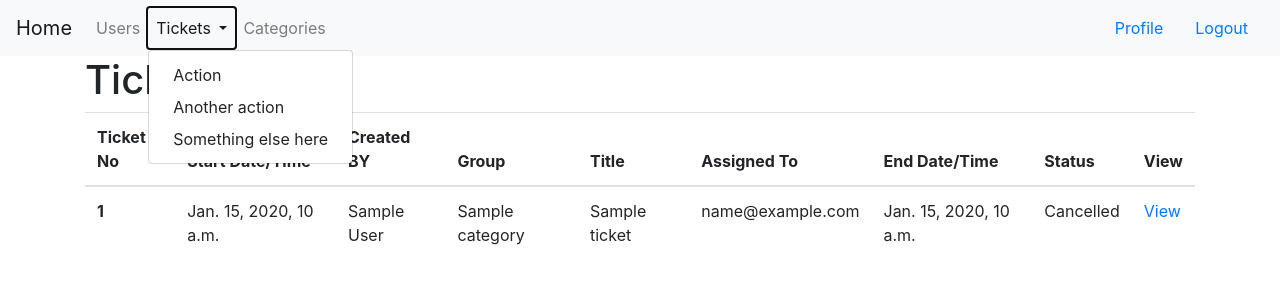
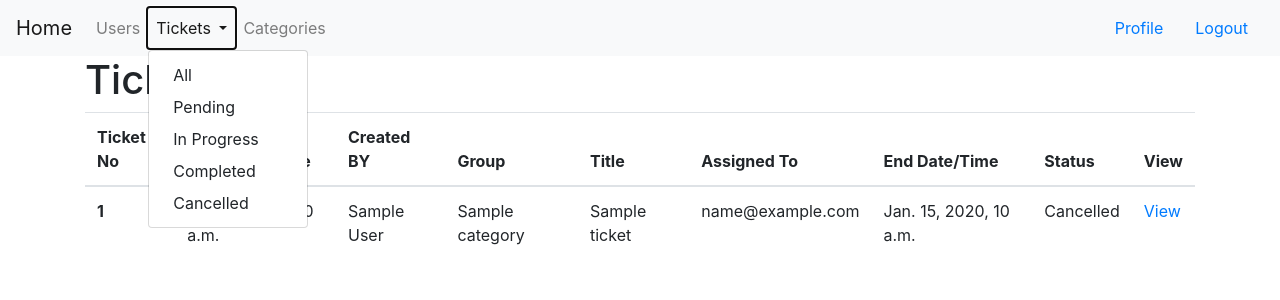
Before and after one commit to VatsSanghvi/TickitGenerator, a Django app: page /ticket_list/ in a window 1280 px wide, after a click on "Tickets". Shown: the top 300 px of the page. Run offline with Django 3.2, Linux system fonts and the light colour scheme; a user stored in the database is signed in; tables that the repository leaves empty hold one stand-in row (values such as "Sample post"); some libraries are stand-ins or nearby versions.

Commit message:
ticket assign process updates

```diff
--- a/templates/base.html
+++ b/templates/base.html
@@ -21,9 +21,11 @@
               Tickets
             </a>
             <div class="dropdown-menu" aria-labelledby="navbarDropdown">
-              <a class="dropdown-item" href="#">Action</a>
-              <a class="dropdown-item" href="#">Another action</a>
-              <a class="dropdown-item" href="#">Something else here</a>
+              <a class="dropdown-item" href="{% url 'ticket_list' %}">All</a>
+              <a class="dropdown-item" href="{% url 'ticket_list_status' 'Pending' %}">Pending</a>
+              <a class="dropdown-item" href="{% url 'ticket_list_status' 'In Progress' %}">In Progress</a>
+              <a class="dropdown-item" href="{% url 'ticket_list_status' 'Completed' %}">Completed</a>
+              <a class="dropdown-item" href="{% url 'ticket_list_status' 'Cancelled' %}">Cancelled</a>
             </div>
           </li>
           <li class="nav-item"><a class="nav-link" href="{% url 'category_list' %}">Categories</a></li>
--- a/templates/vats/ticket_detail.html
+++ b/templates/vats/ticket_detail.html
@@ -8,6 +8,9 @@
   <p><b>Title</b><br>{{ ticket.group }}</p>
   <p><b>Description</b><br>{{ ticket.problem_descp }}</p>
   <p><b>Status</b><br>{{ ticket.status }}</p>
+  {% if ticket.status != 'Pending' %}
+  <p><b>Assigned To</b><br>{{ ticket.assigned_to.first_name }} {{ ticket.assigned_to.last_name }}</p>
+  {% endif %}
   {% if request.user.role == "Viewer" %}
   {% else %}
   <a type='submit'href={% url 'ticket_update' ticket.id %} class="btn btn-primary" value"submit">Update</a>
--- a/vats/urls.py
+++ b/vats/urls.py
@@ -7,6 +7,7 @@ from django.urls import path
 urlpatterns = [
     path('ticket_create/', views.ticket_create, name='ticket_create'),
     path('ticket_list/', views.ticket_list, name='ticket_list'),
+    path('ticket_list/<str:status>', views.ticket_list_status, name='ticket_list_status'),
     path('ticket_update/<int:id>', views.ticket_update, name='ticket_update'),
     path('ticket_delete/<int:id>', views.ticket_delete, name='ticket_delete'),
     path('ticket_detail/<int:id>', views.ticket_detail, name='ticket_detail'),
--- a/vats/views.py
+++ b/vats/views.py
@@ -48,6 +48,19 @@ def ticket_list(request):
     return render(request, 'vats/ticket_list.html', context)
 
 
+def ticket_list_status(request,status):
+    context = {}
+    if request.user.role == "Admin":
+        context['tickets'] = Ticket.objects.filter(status=status)
+    elif request.user.role == "Viewer":
+        context['tickets'] = Ticket.objects.filter(created_by = request.user , status=status)
+    else :
+        request.user.role == "Manager"
+        context['tickets'] = Ticket.objects.filter(assigned_to=request.user,status=status)
+
+    return render(request, 'vats/ticket_list.html', context)
+
+
 def ticket_detail(request, id):
     ticket = Ticket.objects.get(id=id)
     if ticket.created_by == request.user or request.user.role == "Admin" or ticket.assigned_to == request.user  :
@@ -70,7 +83,12 @@ def ticket_update(request, id):
     if request.method == 'POST':
         form = TicketUpdateForm(request.POST, instance=ticket)
         if form.is_valid():
-            form.save()
+            ticket = form.save()
+            if ticket.assigned_to != None:
+                ticket.status = 'In Progress'
+            else:
+                ticket.status = 'Pending'
+            ticket.save()
             return redirect('ticket_list')
 
     context = {}
```
